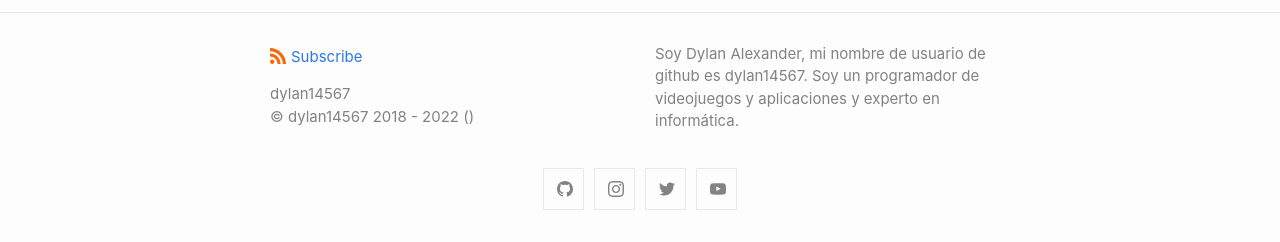
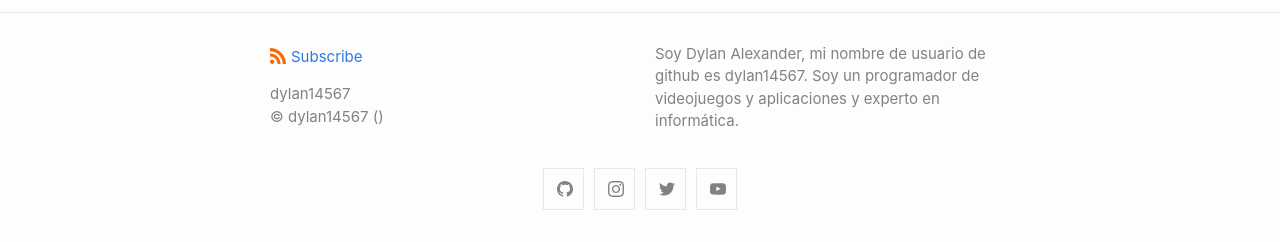
Before and after one commit to dylanmeca/dylanmeca.github.io, a Jekyll site: the page built from index.md, in a window 1280 px wide. Shown: the part 776-1018 px from the top of the page. Built offline with Jekyll 4.4.1, drawn with Linux system fonts in a browser that asks for light colours.

Commit message:
Update _config.yml

```diff
--- a/_config.yml
+++ b/_config.yml
@@ -19,7 +19,7 @@ minima:
 
 theme: minima
 
-copyright: "dylan14567 2018 - 2022"
+copyright: "dylan14567"
 
 disqus:
   shortname: true
```
